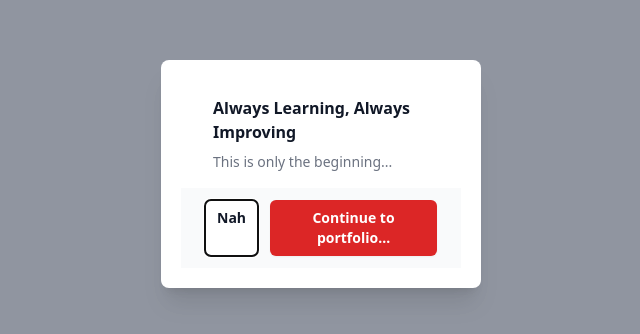
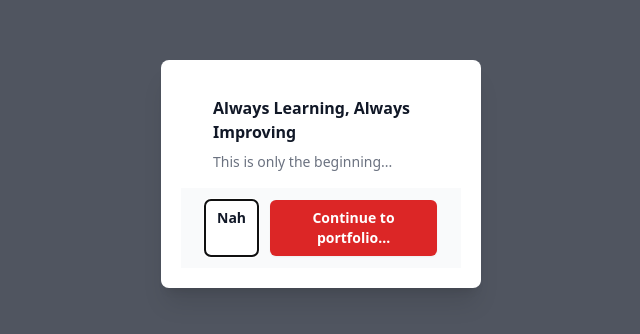
Before and after one commit to galessalazar/gale_salazar, a React (Vite) app in the folder client/: page / in a window 1280 px wide. Shown: the part 226-560 px from the top of the page, without its empty margins (319-959 px from the left). Built offline with nearby package versions, Linux system fonts and the light colour scheme.

Commit message:
fixed background split

```diff
--- a/client/src/App.jsx
+++ b/client/src/App.jsx
@@ -43,9 +43,9 @@ const App = () => {
 
 const Background = styled.div`
   background-color: black;
-  color: white,
-  height: 100vh,
-  margin: 0,
+  color: white;
+  height: 100vh;
+  margin: 0;
 `;
 
 export default App;
--- a/client/src/components/modal.jsx
+++ b/client/src/components/modal.jsx
@@ -9,7 +9,6 @@ import {
 } from "@headlessui/react";
 
 export default function Modal({ onContinue }) {
-  console.log('onContinue in Modal:', onContinue);
   // modal is the first to appear with useState set to true
   const [open, setOpen] = useState(true);
 
@@ -30,7 +29,6 @@ export default function Modal({ onContinue }) {
   if (!open) return null;
 
   return (
-    console.log('mic check'),
     <Dialog open={open} onClose={() => setOpen(false)} className="relative z-10">
       <DialogBackdrop
         transition
```
